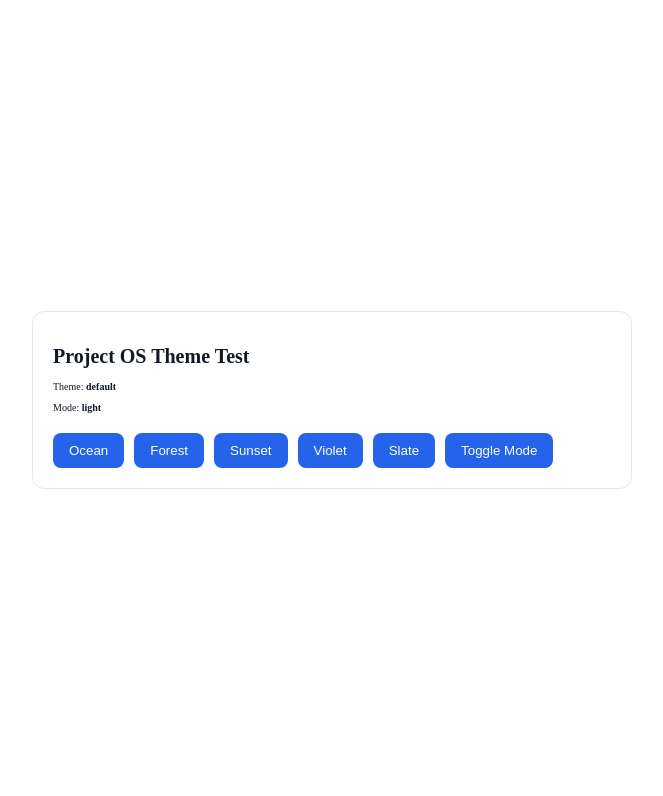
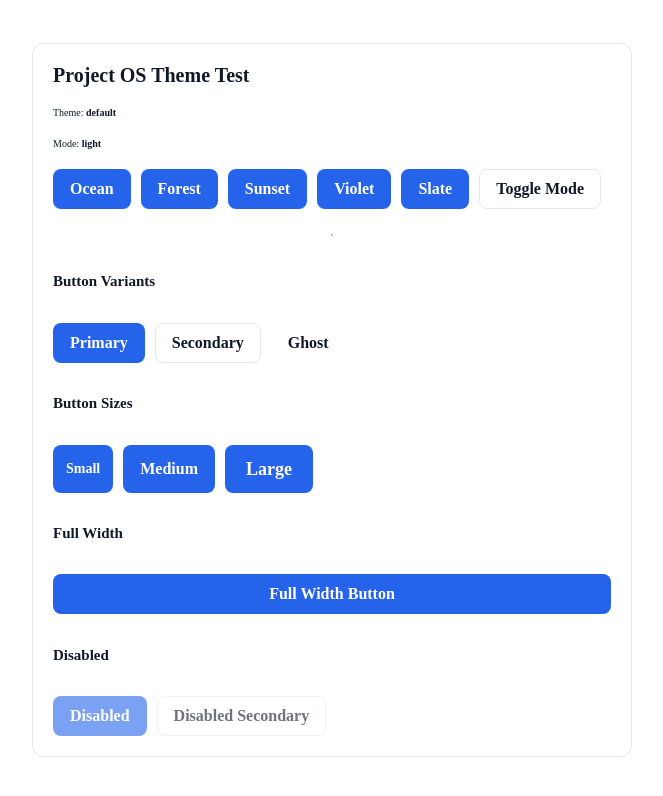
Before and after one commit to ingemedical16/project-os, a Next.js app: page /en in a window 1280 px wide. Shown: the top 796 px of the page, without its empty margins (308-971 px from the left). Built offline with nearby package versions, Linux system fonts and the light colour scheme.

Commit message:
refactor: remove page button styles in favor of ui button

```diff
--- a/src/app/[locale]/page.module.scss
+++ b/src/app/[locale]/page.module.scss
@@ -17,29 +17,24 @@
   padding: 2rem;
 
   background: var(--surface);
-  border: 1px solid var(--border);
+  border: 0.1rem solid var(--border);
   border-radius: 1.2rem;
+
+  display: flex;
+  flex-direction: column;
+  gap: 2rem;
+}
+
+.title {
+  margin: 0;
+}
+
+.text {
+  margin: 0;
 }
 
 .buttons {
   display: flex;
   flex-wrap: wrap;
   gap: 1rem;
-  margin-top: 2rem;
 }
-
-.buttons button {
-  padding: 1rem 1.6rem;
-
-  background: var(--accent);
-  color: var(--accent-text);
-
-  border: none;
-  border-radius: 0.8rem;
-
-  cursor: pointer;
-}
-
-.buttons button:hover {
-  background: var(--accent-hover);
-}
--- a/src/app/[locale]/page.tsx
+++ b/src/app/[locale]/page.tsx
@@ -4,6 +4,7 @@ import { useTranslations } from 'next-intl';
 
 import styles from './page.module.scss';
 
+import { Button } from '@/components/ui';
 import { useTheme } from '@/contexts/theme/useTheme';
 
 export default function HomePage() {
@@ -25,13 +26,87 @@ export default function HomePage() {
         </p>
 
         <div className={styles.buttons}>
-          <button onClick={() => setTheme('ocean')}>Ocean</button>
-          <button onClick={() => setTheme('forest')}>Forest</button>
-          <button onClick={() => setTheme('sunset')}>Sunset</button>
-          <button onClick={() => setTheme('violet')}>Violet</button>
-          <button onClick={() => setTheme('slate')}>Slate</button>
+          <Button
+            variant="primary"
+            onClick={() => setTheme('ocean')}
+          >
+            Ocean
+          </Button>
 
-          <button onClick={toggleColorMode}>{t('toggleMode')}</button>
+          <Button
+            variant="primary"
+            onClick={() => setTheme('forest')}
+          >
+            Forest
+          </Button>
+
+          <Button
+            variant="primary"
+            onClick={() => setTheme('sunset')}
+          >
+            Sunset
+          </Button>
+
+          <Button
+            variant="primary"
+            onClick={() => setTheme('violet')}
+          >
+            Violet
+          </Button>
+
+          <Button
+            variant="primary"
+            onClick={() => setTheme('slate')}
+          >
+            Slate
+          </Button>
+
+          <Button
+            variant="secondary"
+            onClick={toggleColorMode}
+          >
+            {t('toggleMode')}
+          </Button>
+        </div>
+
+        <hr />
+
+        <h2>Button Variants</h2>
+
+        <div className={styles.buttons}>
+          <Button variant="primary">Primary</Button>
+
+          <Button variant="secondary">
+            Secondary
+          </Button>
+
+          <Button variant="ghost">Ghost</Button>
+        </div>
+
+        <h2>Button Sizes</h2>
+
+        <div className={styles.buttons}>
+          <Button size="sm">Small</Button>
+
+          <Button size="md">Medium</Button>
+
+          <Button size="lg">Large</Button>
+        </div>
+
+        <h2>Full Width</h2>
+
+        <Button fullWidth>
+          Full Width Button
+        </Button>
+
+        <h2>Disabled</h2>
+
+        <div className={styles.buttons}>
+          <Button disabled>Disabled</Button>
+
+          <Button variant="secondary" disabled>
+            Disabled Secondary
+          </Button>
         </div>
       </div>
     </main>
```
